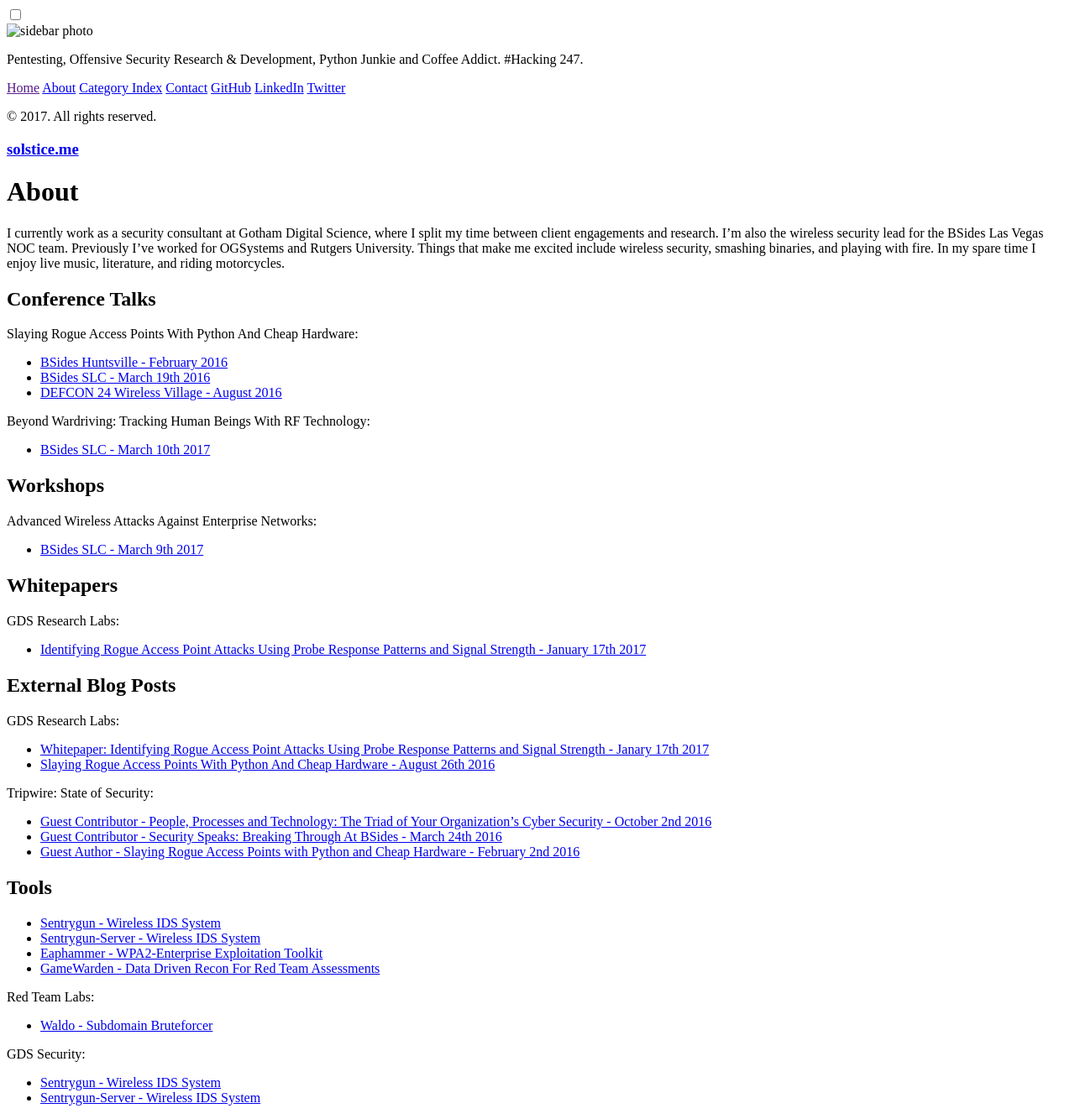
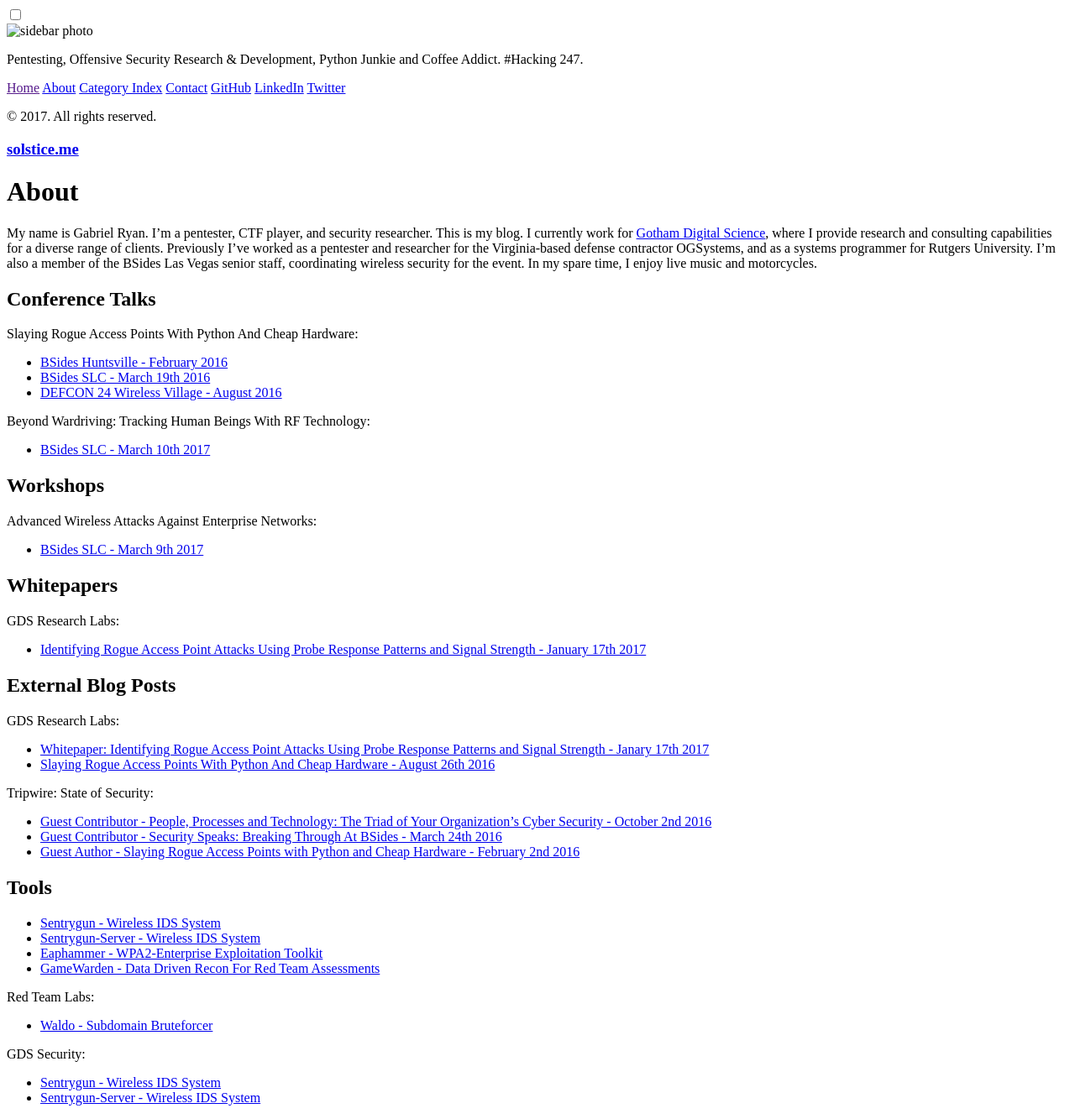
Before and after one commit to s0lst1c3/s0lst1c3.github.io, a Jekyll site: the page built from about/index.md, in a window 1280 px wide. Shown: the whole page at 84% size. Built offline with Jekyll 4.4.1, drawn with Linux system fonts in a browser that asks for light colours; Markdown is read by kramdown in place of the engine named in the settings.

Commit message:
updating

```diff
--- a/about/index.md
+++ b/about/index.md
@@ -3,7 +3,7 @@ title: About
 layout: page
 ---
 
-I currently work as a security consultant at Gotham Digital Science, where I split my time between client engagements and research. I'm also the wireless security lead for the BSides Las Vegas NOC team. Previously I've worked for OGSystems and Rutgers University. Things that make me excited include wireless security, smashing binaries, and playing with fire. In my spare time I enjoy live music, literature, and riding motorcycles.
+My name is Gabriel Ryan. I'm a pentester, CTF player, and security researcher. This is my blog. I currently work for [Gotham Digital Science](https://gdssecurity.com), where I provide research and consulting capabilities for a diverse range of clients. Previously I've worked as a pentester and researcher for the Virginia-based defense contractor OGSystems, and as a systems programmer for Rutgers University. I'm also a member of the BSides Las Vegas senior staff, coordinating wireless security for the event. In my spare time, I enjoy live music and motorcycles.
 
 Conference Talks
 ----------------
```
